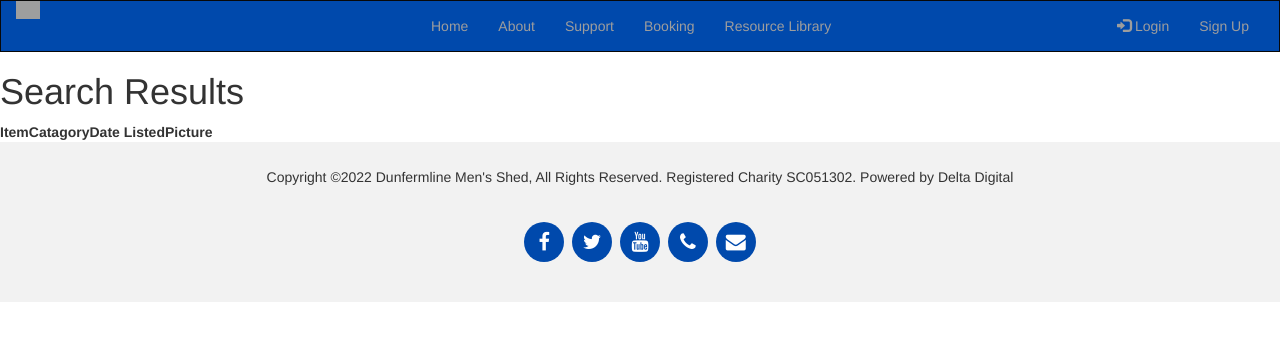
After one commit to JBLACK2889/MENS-SHED-SOC09109, a Flask app: page /search in a window 1280 px wide. The commit adds this page. Shown: the top 341 px of the page. Run offline with Flask 3, Linux system fonts and the light colour scheme; lists and menus that the app fills with data are empty; some libraries are stand-ins or nearby versions; grey boxes are pictures that could not be loaded.

Commit message:
Added the tool search feature some improvements can be made lookwise and also pictures are not showing it is just the links

```diff
--- a/app/mens_shed/forms.py
+++ b/app/mens_shed/forms.py
@@ -1,5 +1,5 @@
 from flask_wtf import FlaskForm
-from wtforms import StringField, PasswordField, SubmitField, BooleanField, FloatField, IntegerField, EmailField
+from wtforms import StringField, PasswordField, SubmitField, BooleanField, FloatField, IntegerField, EmailField, SearchField
 from wtforms.validators import DataRequired, Length, Email, EqualTo,ValidationError
 from flask_login import current_user
 from mens_shed.modules import User
@@ -18,3 +18,8 @@ class LoginForm(FlaskForm):
     email = StringField('Email', validators=[DataRequired(), Email()])
     password = PasswordField('Password', validators=[DataRequired()])
     submit = SubmitField('Login')
+
+
+class ToolForm(FlaskForm):
+    search = StringField('Search for a Tool')
+    submit = SubmitField('Submit')
--- a/app/mens_shed/route.py
+++ b/app/mens_shed/route.py
@@ -2,7 +2,7 @@
 
 from flask import render_template, request, session, redirect, url_for, flash
 from mens_shed import app, bcrypt
-from mens_shed.forms import RegisterForm, LoginForm
+from mens_shed.forms import RegisterForm, LoginForm, ToolForm
 from flask_login import login_required, login_manager, login_user, logout_user, current_user
 from mens_shed.modules import User
 import sqlite3
@@ -37,9 +37,39 @@ def booking():
 
 
 #This is the resource page route
-@app.route("/resource")
+@app.route("/resource", methods=['GET', 'POST'])
 def resource():
-    return render_template('resource.html', title='Resources')
+    form = ToolForm()
+    results = []
+
+
+    if form.validate_on_submit():
+        search = form.search.data
+
+        conn = sqlite3.connect(app.config['DATABASE'])
+        cursor = conn.cursor()
+
+        cursor.execute("SELECT item, catagory, date_listed, picture FROM Tools WHERE item LIKE ?", ('%' + search + '%',))
+        results = cursor.fetchall()
+
+    return render_template('resource.html', title='Resources', form=form, results=results)
+
+
+@app.route('/search', methods=['GET', 'POST'])
+def search():
+    form = ToolForm()
+    results = []
+
+    if form.validate_on_submit():
+        search = form.search.data
+
+        conn = sqlite3.connect(app.config['DATABASE'])
+        cursor = conn.cursor()
+
+        cursor.execute("SELECT item, catagory, date_listed, picture FROM Tools WHERE item LIKE ?", ('%' + search + '%',))
+        results = cursor.fetchall()
+
+    return render_template('search.html', form=form, results=results)
 
 
 #This is the support page route
--- /dev/null
+++ b/app/mens_shed/templates/search.html
@@ -0,0 +1,26 @@
+{% extends 'home.html' %}
+
+{% block content %}
+  <h1>Search Results</h1>
+
+  <table>
+    <thead>
+      <tr>
+        <th>Item</th>
+        <th>Catagory</th>
+        <th>Date Listed</th>
+        <th>Picture</th>
+      </tr>
+    </thead>
+    <tbody>
+        {% for result in results %}
+        <tr>
+          <td>{{ result[0] }}</td>
+          <td>{{ result[1] }}</td>
+          <td>{{ result[2] }}</td>
+          <td>{{ result[3] }}</td>
+        </tr>
+        {% endfor %}
+    </tbody>
+  </table>
+{% endblock %}
```
Also changed, not shown: app/mens_shed/templates/resource.html (+16 -1 lines), app/database.db.
